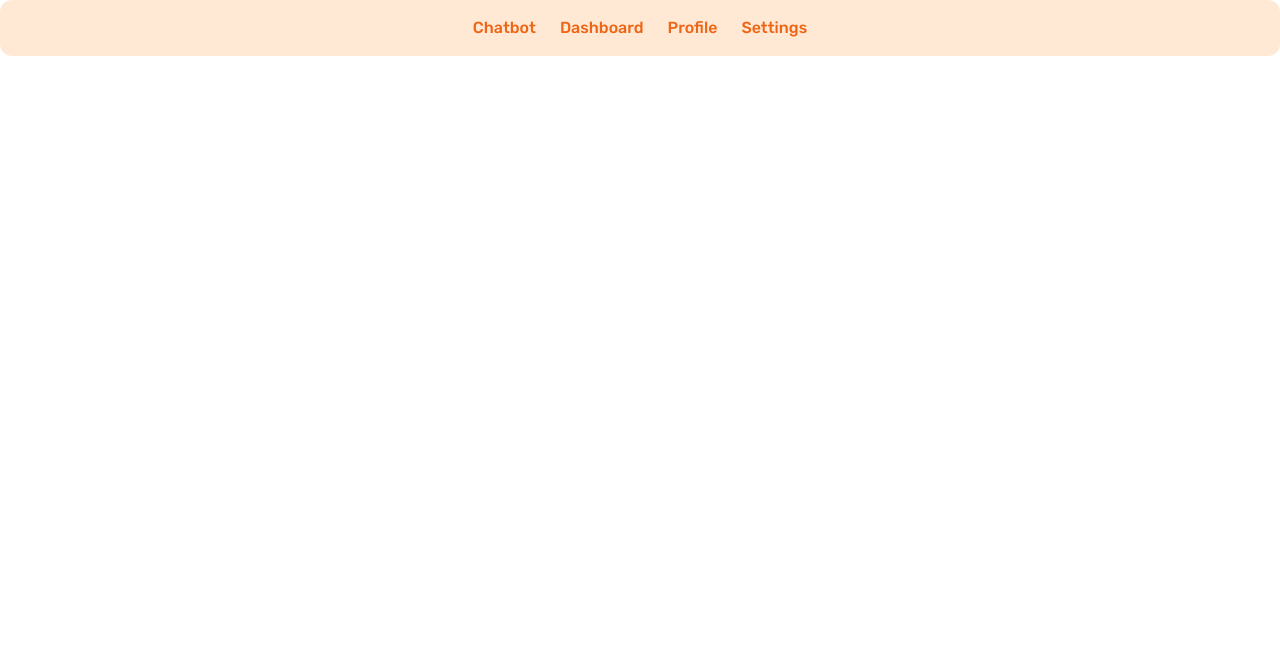
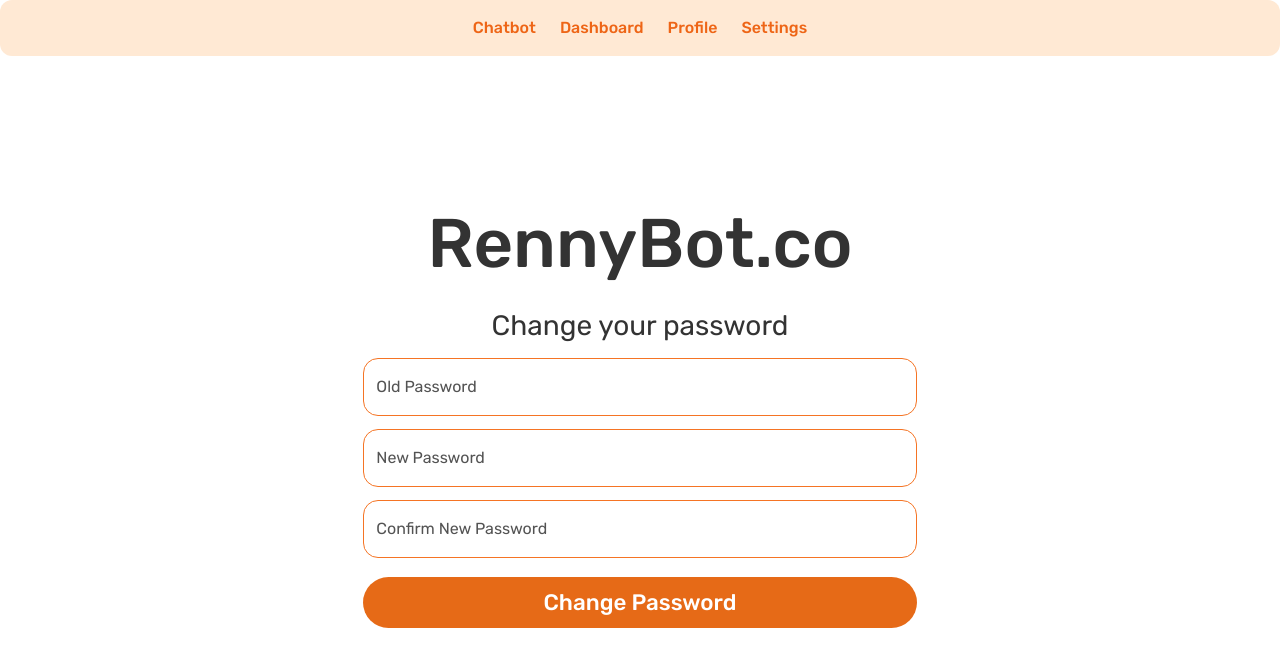
Before and after one commit to tgw6201/SummerBuild2025, a React (Vite) app in the folder client/: page /change-password in a window 1280 px wide. Shown: the top 666 px of the page. Built offline with nearby package versions, Linux system fonts and the light colour scheme.

Commit message:
Created Change Password Page

```diff
--- a/client/src/App.jsx
+++ b/client/src/App.jsx
@@ -1,39 +1,32 @@
-import { BrowserRouter as Router, Routes, Route, useLocation } from 'react-router-dom';
+/*Main app logic (routing between pages)*/
+
+
+import { BrowserRouter as Router, Routes, Route } from 'react-router-dom';
 import Chatbot from './pages/Chatbot';
-import Dashboard from './pages/Dashboard';
-import Profile from './pages/Profile';
+import Navbar from './components/Navbar';
 import Settings from './pages/Settings';
 import Login from './pages/Login';
 import Signup from './pages/Signup';
 import Onboarding from './pages/Onboarding';
-import Navbar from './components/Navbar';
+import Dashboard from './pages/Dashboard';
+import ChangePassword from './pages/ChangePassword';
 import  './index.css';
 
-function AppRoutes() {
-  const location = useLocation();
-  const hideNavbar = location.pathname === '/';
-
+function App() {
   return (
-    <>
-      {!hideNavbar && <Navbar />}
+    <Router>
+      <Navbar />
       <Routes>
-        <Route path="/" element={<Signup />} />
+        <Route path="/" element={<Chatbot />} /> {/* default page */}
+        <Route path="/change-password" element={<ChangePassword />} />
         <Route path="/login" element={<Login />} />
         <Route path="/onboarding" element={<Onboarding />} />
         <Route path="/signup" element={<Signup />} />
         <Route path="/chatbot" element={<Chatbot />} />
         <Route path="/dashboard" element={<Dashboard />} />
-        <Route path="/profile" element={<Profile />} />
-        <Route path="/settings" element={<Settings />} />
       </Routes>
-    </>
+    </Router>
   );
 }
 
-export default function App() {
-  return (
-    <Router>
-      <AppRoutes />
-    </Router>
-  );
-}
+export default App;
--- a/client/src/components/Navbar.jsx
+++ b/client/src/components/Navbar.jsx
@@ -1,13 +1,50 @@
 import { Link } from 'react-router-dom';
+import { useState, useRef, useEffect } from 'react';
 
 export default function Navbar() {
+  const [showDropdown, setShowDropdown] = useState(false);
+  const dropdownRef = useRef(null);
+
+  // Close dropdown if clicked outside
+  useEffect(() => {
+    function handleClickOutside(event) {
+      if (dropdownRef.current && !dropdownRef.current.contains(event.target)) {
+        setShowDropdown(false);
+      }
+    }
+    document.addEventListener('mousedown', handleClickOutside);
+    return () => document.removeEventListener('mousedown', handleClickOutside);
+  }, []);
+
   return (
     <nav className="navbar">
       <Link to="/">Chatbot</Link>
       <Link to="/dashboard">Dashboard</Link>
       <Link to="/profile">Profile</Link>
-      <Link to="/settings">Settings</Link>
-      {/* Add more links as needed */}
+      {/* Settings Dropdown */}
+      <div
+        className="dropdown"
+        ref={dropdownRef}
+        style={{ position: 'relative', display: 'inline-block' }}
+      >
+        <button
+          className="dropdown-btn"
+          type="button"
+          onClick={() => setShowDropdown((prev) => !prev)}
+        >
+          Settings
+        </button>
+        {showDropdown && (
+          <div className="dropdown-content">
+            <Link
+              to="/change-password"
+              onClick={() => setShowDropdown(false)}
+            >
+              Change Password
+            </Link>
+          </div>
+        )}
+      </div>
     </nav>
   );
 }
--- /dev/null
+++ b/client/src/css/ChangePassword.css
@@ -0,0 +1,69 @@
+:root {
+    font-family: 'Rubik', sans-serif;
+    line-height: 1.5;
+    font-weight: 400;
+    color-scheme: light dark;
+    color: rgba(255, 255, 255, 0.87);
+    background-color: #242424;
+
+    font-synthesis: none;
+    text-rendering: optimizeLegibility;
+    -webkit-font-smoothing: antialiased;
+    -moz-osx-font-smoothing: grayscale;
+}
+
+body {
+    font-family: inherit;
+    margin: 0;
+    display: flex;
+    justify-content: center;
+    align-items: center;
+    min-width: 320px;
+    min-height: 100vh;
+    background-color: #ffffff;
+}
+
+.title{
+    font-size: 4.3em;
+    line-height: 1.5;
+    padding-bottom: 5px;
+}
+
+.btn-primary {
+    border-radius: 30px;
+    border: 1px solid transparent;
+    margin: 0.5em 0 0.5em;
+    padding: 0.7em 8em;
+    font-size: 1.4em;
+    font-weight: 500;
+    font-family: inherit;
+    cursor: pointer;
+    background-color: #e66a17;
+    transition: background-color 0.3s ease, border-color 0.3s ease;
+}
+
+.btn-primary:hover {
+    background-color: rgb(216, 85, 24);
+    border-color: #c2550d;
+}
+
+.form-control{
+    border-radius: 15px;
+    margin: 0.8em 0 0.5em;
+    border-color: #f57424;
+}
+
+.form-floating input::placeholder {
+    color: rgb(83, 83, 83);
+    opacity: 1;
+}
+
+.form-floating label {
+    color: rgb(83, 83, 83);
+    opacity: 1;
+}
+
+.form-control:focus {
+    box-shadow: 0 0 8px 2px rgb(230, 100, 14);
+    border-color: orange;
+}
--- a/client/src/index.css
+++ b/client/src/index.css
@@ -61,3 +61,37 @@ body {
 .navbar a:hover {
   color: #4f86f7;
 }
+
+.dropdown-btn {
+  background: none;
+  border: none;
+  color: #ee6516;
+  font-weight: 500;
+  cursor: pointer;
+  font-size: 1em;
+  padding: 0;
+}
+
+.dropdown-content {
+  position: absolute;
+  top: 2.5em;
+  left: 0;
+  background: #fff;
+  min-width: 160px;
+  border-radius: 8px;
+  box-shadow: 0 4px 12px rgba(0,0,0,0.12);
+  z-index: 1001;
+  display: flex;
+  flex-direction: column;
+}
+
+.dropdown-content a {
+  color: #ee6516;
+  padding: 0.75em 1.2em;
+  text-decoration: none;
+  transition: background 0.2s;
+}
+
+.dropdown-content a:hover {
+  background: #ffe9d4;
+}
--- /dev/null
+++ b/client/src/pages/ChangePassword.jsx
@@ -0,0 +1,90 @@
+import { useState } from 'react';
+import { useNavigate } from 'react-router-dom';
+import '../css/ChangePassword.css';
+
+export default function ChangePassword() {
+  const [oldPassword, setOldPassword] = useState('');
+  const [newPassword, setNewPassword] = useState('');
+  const [confirmPassword, setConfirmPassword] = useState('');
+  const [message, setMessage] = useState('');
+  const navigate = useNavigate();
+
+  const handleSubmit = (e) => {
+    e.preventDefault();
+    setMessage('');
+
+    if (!oldPassword || !newPassword || !confirmPassword) {
+      setMessage('Please fill in all fields.');
+      return;
+    }
+    if (newPassword !== confirmPassword) {
+      setMessage('New passwords do not match.');
+      return;
+    }
+    // TODO: Replace with your API call
+    setMessage('Password changed successfully!');
+    setOldPassword('');
+    setNewPassword('');
+    setConfirmPassword('');
+    navigate('/chatbot');
+  };
+
+  return (
+    <main className="form-signin text-center">
+      <form onSubmit={handleSubmit}>
+        <h1 className="title">RennyBot.co</h1>
+        <h1 className="h3 mb-3 fw-normal">Change your password</h1>
+
+        <div className="form-floating">
+          <input
+            type="password"
+            className="form-control"
+            id="oldPassword"
+            placeholder="Old Password"
+            value={oldPassword}
+            onChange={e => setOldPassword(e.target.value)}
+            autoComplete="current-password"
+            required
+          />
+          <label htmlFor="oldPassword">Old Password</label>
+        </div>
+
+        <div className="form-floating">
+          <input
+            type="password"
+            className="form-control"
+            id="newPassword"
+            placeholder="New Password"
+            value={newPassword}
+            onChange={e => setNewPassword(e.target.value)}
+            autoComplete="new-password"
+            required
+          />
+          <label htmlFor="newPassword">New Password</label>
+        </div>
+
+        <div className="form-floating">
+          <input
+            type="password"
+            className="form-control"
+            id="confirmPassword"
+            placeholder="Confirm New Password"
+            value={confirmPassword}
+            onChange={e => setConfirmPassword(e.target.value)}
+            autoComplete="new-password"
+            required
+          />
+          <label htmlFor="confirmPassword">Confirm New Password</label>
+        </div>
+
+        {message && (
+          <div style={{ color: "#e66a17", marginBottom: "1em" }}>{message}</div>
+        )}
+
+        <button className="btn btn-primary w-100 py-2" type="submit">
+          Change Password
+        </button>
+      </form>
+    </main>
+  );
+}
--- a/client/src/pages/Onboarding.jsx
+++ b/client/src/pages/Onboarding.jsx
@@ -1,4 +1,5 @@
 import React, { useState } from "react";
+import { useNavigate } from "react-router-dom";
 import '../css/Onboarding.css';
 
 export default function Onboarding() {
@@ -14,6 +15,7 @@ export default function Onboarding() {
     calorie_goal: ""
   });
   const [error, setError] = useState("");
+  const navigate = useNavigate();
 
   const handleChange = e => {
     const { name, value, type } = e.target;
@@ -38,7 +40,7 @@ export default function Onboarding() {
       return;
     }
     alert("Onboarding complete!");
-    // You can navigate to dashboard or next step here
+    navigate("/chatbot");
   };
 
   return (
```
Also changed, not shown: client/src/css/Signup.css (+5 -5 lines), client/src/pages/Login.jsx (+1 -7 lines).
